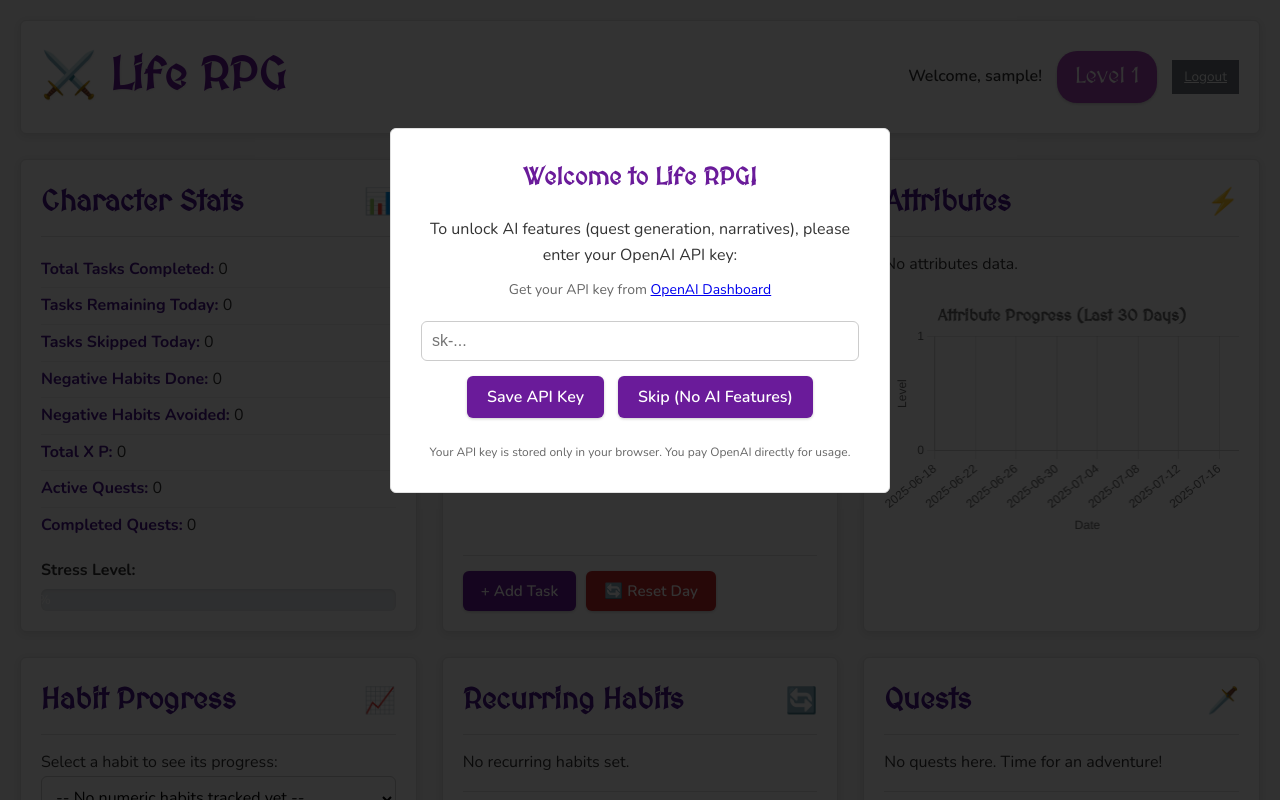
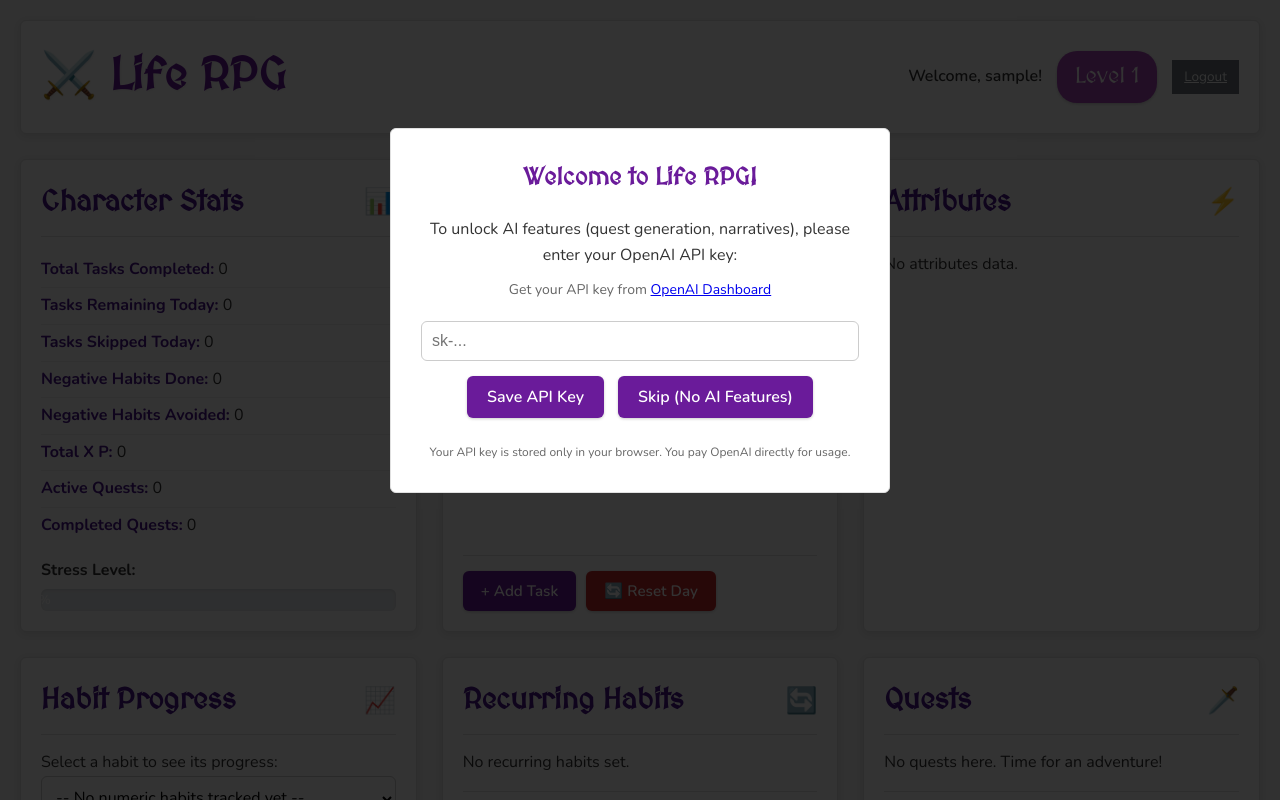
Before and after one commit to Laz627/life-rpg, a Flask app: page / in a window 1280 px wide. Run offline with Flask 3, Linux system fonts and the light colour scheme; the visitor is signed in with stand-in values (Sample User, id 1); data that the repository does not hold is empty.

Commit message:
Update index.html

```diff
--- a/templates/index.html
+++ b/templates/index.html
@@ -134,9 +134,6 @@
                     <div class="scrollable-content">
                         <div id="attributes-container"></div>
                     </div>
-                    <div class="attribute-chart-container">
-                        <canvas id="attribute-history-chart"></canvas>
-                    </div>
                 </div>
             </div>
 
@@ -154,7 +151,7 @@
                         </select>
                     </div>
                     <div id="habit-progress-display" style="display: none;">
-                        <h4 class="section-subheader">Week-over-Week</h4>
+                        <h4 class="section-subheader" id="habit-progress-header">Week-over-Week</h4>
                         <div id="habit-progress-week" class="progress-comparison"></div>
                         <h4 class="section-subheader">Month-over-Month</h4>
                         <div id="habit-progress-month" class="progress-comparison"></div>
```
